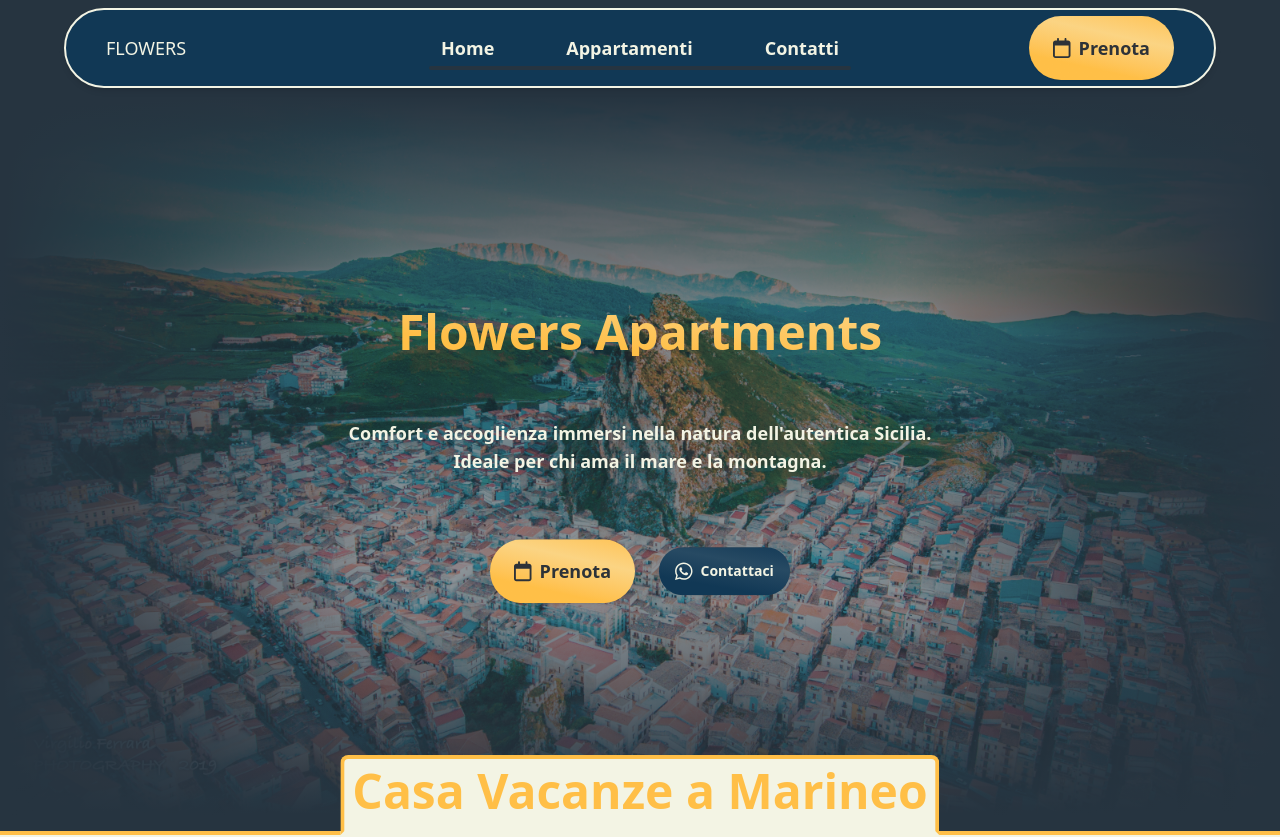
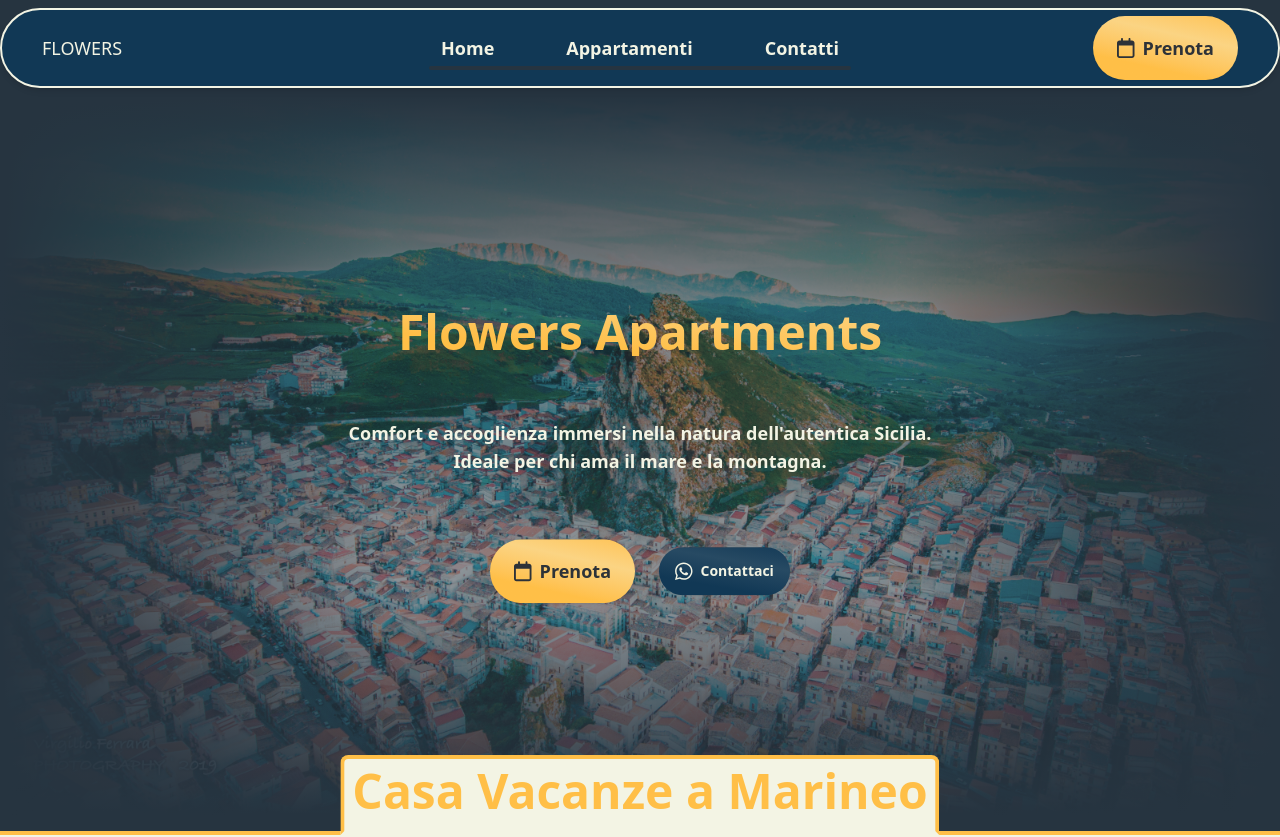
Before and after one commit to danieleardizzone/next-flowers, a Next.js app: page / in a window 1280 px wide. Shown: the top 837 px of the page. Built offline with nearby package versions, Linux system fonts and the light colour scheme.

Commit message:
EDIT - header width

```diff
--- a/app/components/ui/header/Header.tsx
+++ b/app/components/ui/header/Header.tsx
@@ -20,7 +20,7 @@ export default function Header() {
                     fixed z-10 top-0 left-1/2 transform -translate-x-1/2 -translate-y-1
                     bg-secondary
                     px-10 mt-3
-                    lg:max-w-[90vw]
+                    max-w-[100%] sm:max-w-[640px] md:max-w-[768px] lg:max-w-[1024px] xl:max-w-[1280px] 2xl:max-w-[1536px]
                     min-h-0 h-14 sm:h-16 xl:h-20
                     rounded-full border-2 border-secondary-content shadow-md`}>
                 <div className="navbar-start">
@@ -41,5 +41,6 @@ export default function Header() {
                 </div>
             </div>
         </header>
+
     )
 }
```
